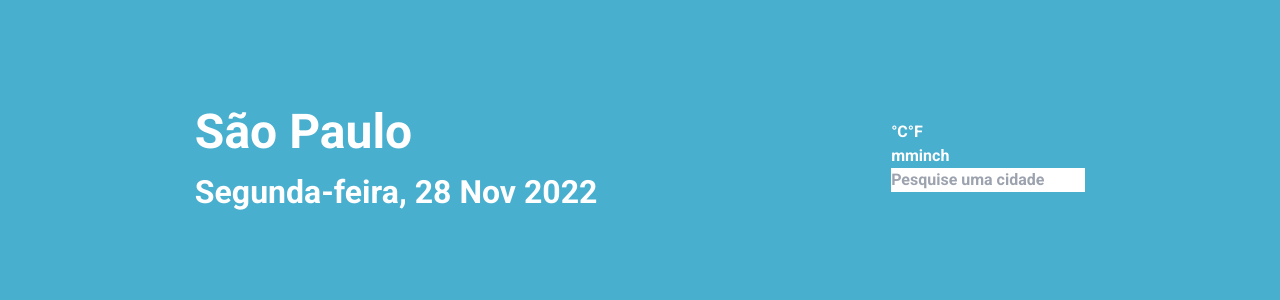
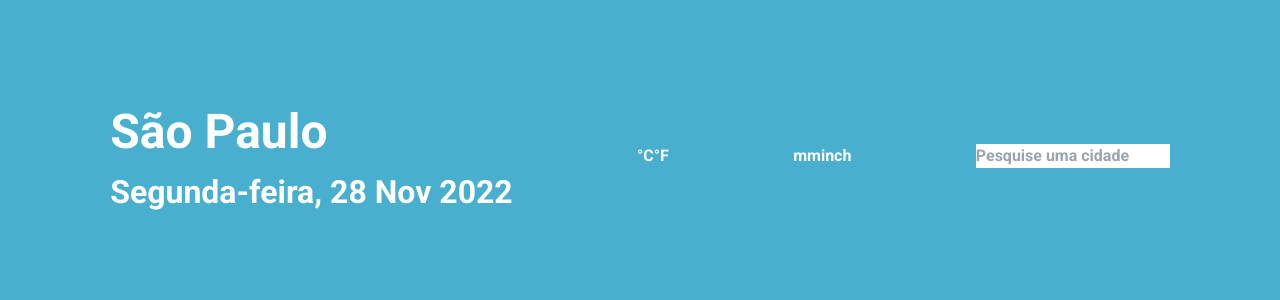
Before and after one commit to igorDevLima/ClimaView, a Next.js app: page / in a window 1280 px wide. Shown: the top 300 px of the page. Built offline with nearby package versions, Linux system fonts and the light colour scheme.

Commit message:
delete div

```diff
--- a/src/components/header/index.tsx
+++ b/src/components/header/index.tsx
@@ -21,10 +21,8 @@ const Header: React.FC = () => {
           Segunda-feira, 28 Nov 2022
         </p>
       </div>
-      <div className="button-select">
-        <ChangeUnit />
-        <SearchBox />
-      </div>
+      <ChangeUnit />
+      <SearchBox />
     </header>
   );
 };
```
